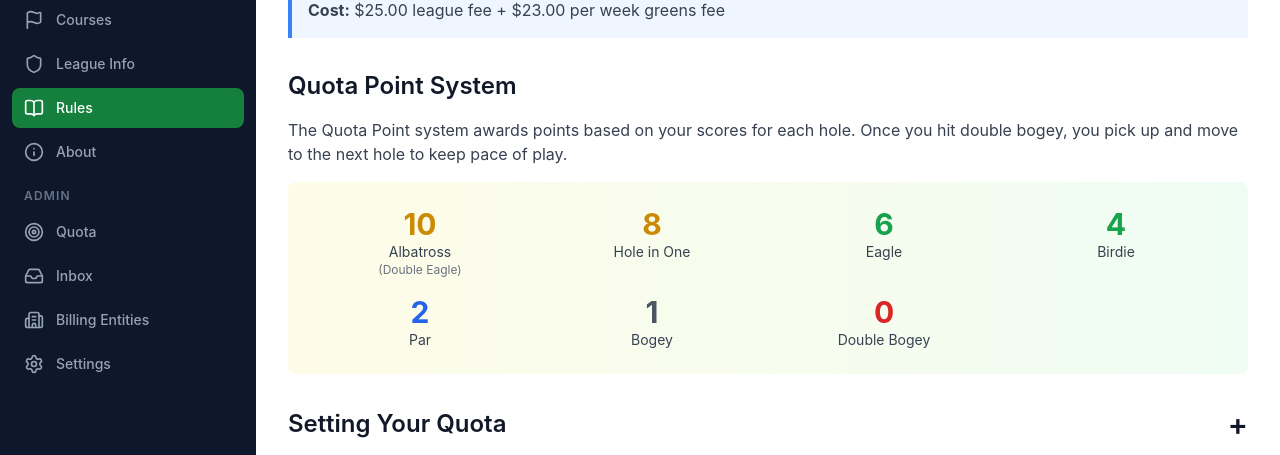
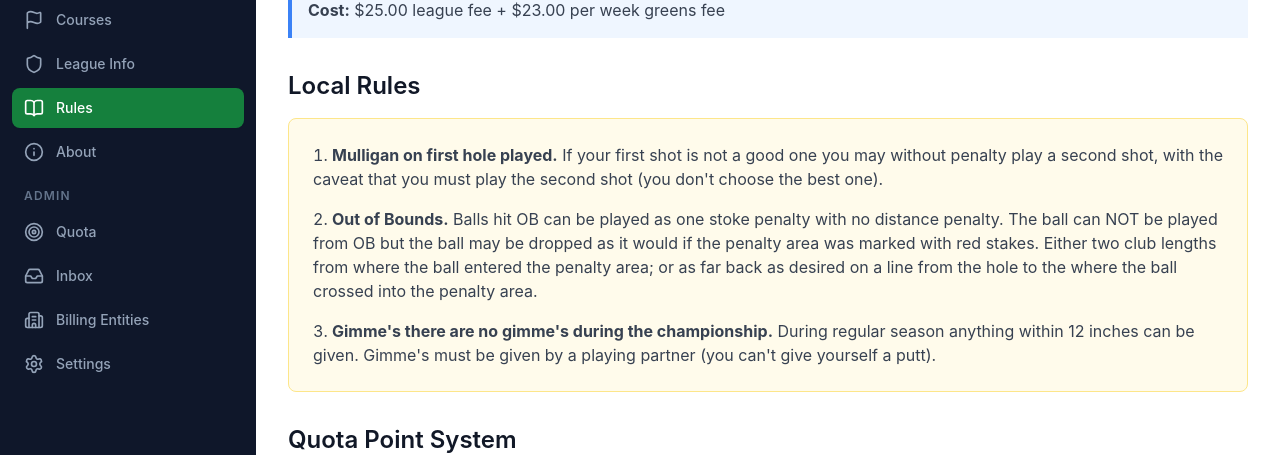
Before and after one commit to npgolfleague/npgolf, a React (Vite) app in the folder frontend/: page /rules/rules in a window 1280 px wide. Shown: the part 322-777 px from the top of the page. Built offline with nearby package versions, Linux system fonts and the light colour scheme; no server answers; sample sign-in values are in the browser's storage.

Commit message:
feat(rules): add local rules box to rules page

```diff
--- a/frontend/src/pages/Rules.jsx
+++ b/frontend/src/pages/Rules.jsx
@@ -32,6 +32,24 @@ export const Rules = () => {
             <p className="text-gray-700">
               <strong>Cost:</strong> $25.00 league fee + $23.00 per week greens fee
             </p>
+          </div>
+        </section>
+
+        {/* Local Rules */}
+        <section className="mb-8">
+          <h2 className="text-2xl font-semibold text-gray-900 mb-4">Local Rules</h2>
+          <div className="bg-amber-50 border border-amber-200 rounded-lg p-6">
+            <ol className="list-decimal list-inside space-y-4 text-gray-700">
+              <li>
+                <strong>Mulligan on first hole played.</strong> If your first shot is not a good one you may without penalty play a second shot, with the caveat that you must play the second shot (you don't choose the best one).
+              </li>
+              <li>
+                <strong>Out of Bounds.</strong> Balls hit OB can be played as one stoke penalty with no distance penalty. The ball can NOT be played from OB but the ball may be dropped as it would if the penalty area was marked with red stakes. Either two club lengths from where the ball entered the penalty area; or as far back as desired on a line from the hole to the where the ball crossed into the penalty area.
+              </li>
+              <li>
+                <strong>Gimme's there are no gimme's during the championship.</strong> During regular season anything within 12 inches can be given. Gimme's must be given by a playing partner (you can't give yourself a putt).
+              </li>
+            </ol>
           </div>
         </section>
 
```
